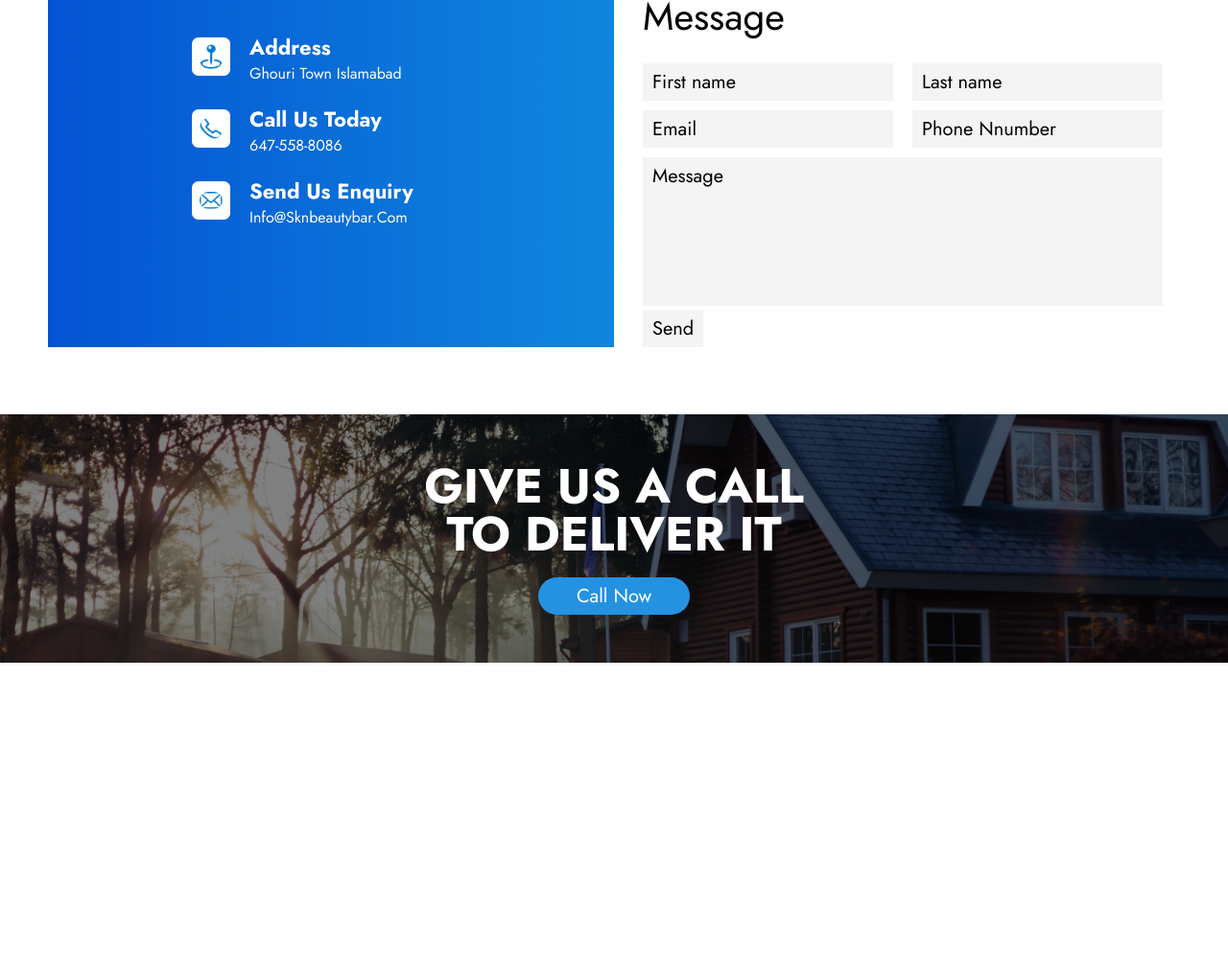
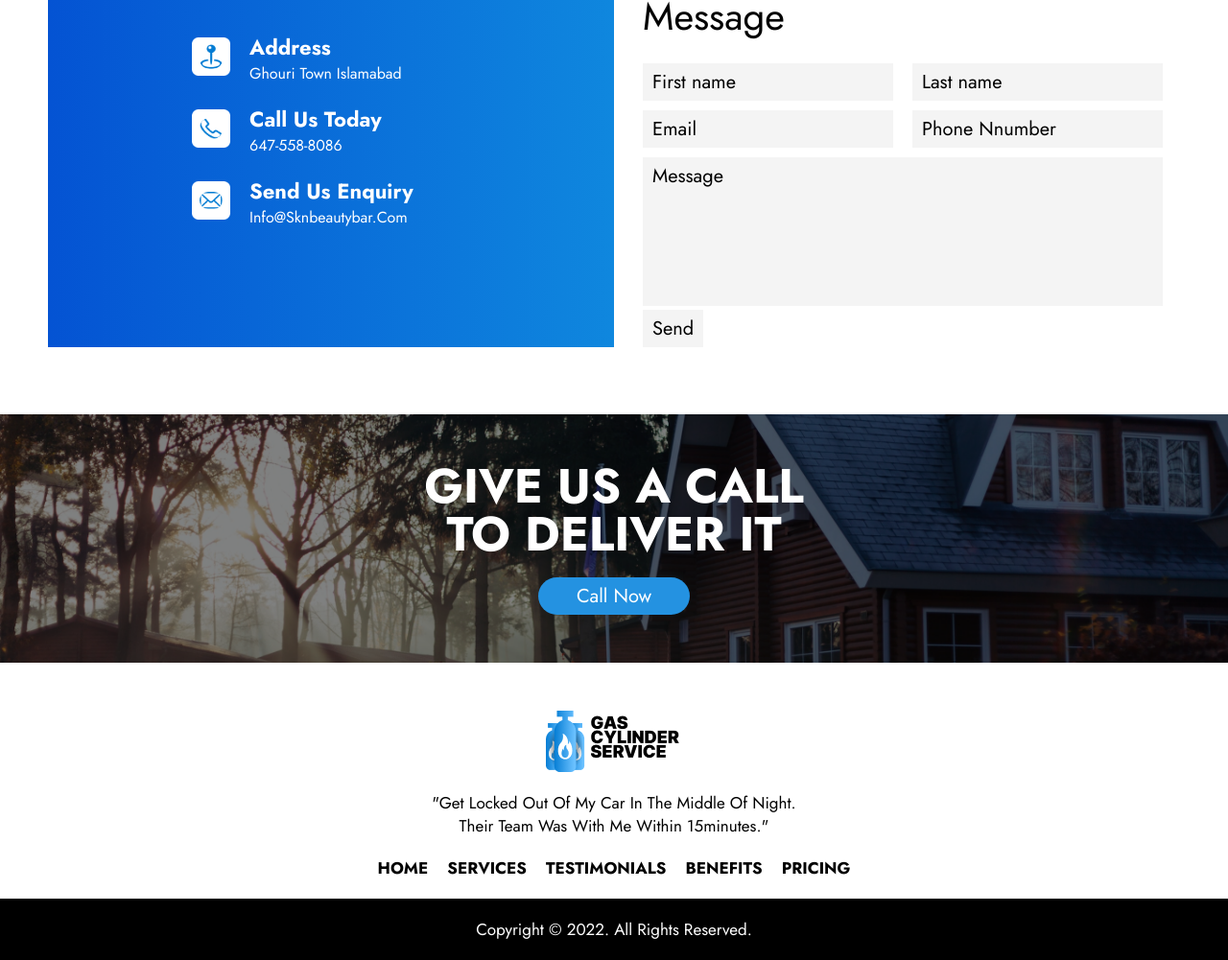
Before and after one commit to Sanaullah-Solangi/Gas-Cylinder-Service, a plain HTML site: page index.html in a window 1280 px wide. Shown: the part 4427-5428 px from the top of the page at 96% size. Before the commit the page ends 5168 px from the top, so only its background shows below. Drawn offline with Linux system fonts and the light colour scheme.

Commit message:
website footer is also completed and project is finished

```diff
--- a/assets/responsive.css
+++ b/assets/responsive.css
@@ -223,6 +223,12 @@
   }
 }
 
+@media (width <=605px) {
+  .footer-para {
+    width: 75%;
+  }
+}
+
 @media (width <=520px) {
   .hero-features-container,
   .hero-feature {
@@ -304,6 +310,10 @@
 
   .my-cylinder-content-wrapper {
     padding-bottom: 0%;
+  }
+
+  .footer-para {
+    width: 100%;
   }
 
   .drop-up a i {
--- a/assets/style.css
+++ b/assets/style.css
@@ -213,7 +213,8 @@ a {
 .hero-features-container,
 .about-content,
 .available-container,
-.location-content {
+.location-content,
+.copyright {
   color: var(--white);
 }
 .btn,
@@ -484,9 +485,33 @@ a {
   background-image: url(./images/Rectangle-bg-3.png);
 }
 
-.deliver-container .available-content > .available-heading{
+.deliver-container .available-content > .available-heading {
   width: 60%;
 }
+
+/*!=============== footer section ===============*/
+
+.footer-main-content {
+  gap: 2rem;
+}
+
+.footer-main-content .footer-para,
+.footer-main-content .navbar a,
+.copyright {
+  font-size: 1.7rem;
+}
+
+.footer-para {
+  width: 55%;
+}
+
+.copyright {
+  background-color: var(--black);
+  width: 100%;
+  padding: 2rem;
+  margin-top: 2rem;
+}
+
 /*!========== drop up css ==========*/
 .drop-up {
   bottom: 3%;
--- a/index.html
+++ b/index.html
@@ -588,6 +588,60 @@
           </div>
         </div>
       </section>
+
+      <!--!=============== footer section starts ===============-->
+      <footer class="footer-container d-flex dir-col al-center jc-center">
+        <!--!todo======= footer main content =======-->
+        <div
+          class="footer-main-content d-flex dir-col al-center jc-center txt-center"
+        >
+          <!--!?=== footer logo ===-->
+          <div class="footer-logo d-flex al-center jc-center">
+            <img
+              src="./assets/images/logo.png"
+              alt="this is footer logo"
+              width="100%"
+              height="100%"
+            />
+          </div>
+          <!--!?=== footer para ===-->
+          <p class="footer-para txt-cap txt-center">
+            "get locked out of my car in the middle of night. Their team was
+            with me within 15minutes."
+          </p>
+          <!--!?=== footer navbar ===-->
+          <nav class="navbar d-flex al-center jc-between transition-3ms bold">
+            <a href="#home" class="txt-up txt-center d-flex al-center jc-center"
+              >home</a
+            >
+            <a
+              href="#services"
+              class="txt-up txt-center d-flex al-center jc-center"
+              >services</a
+            >
+            <a
+              href="#testimonials"
+              class="txt-up txt-center d-flex al-center jc-center"
+              >testimonials</a
+            >
+            <a
+              href="#benefits"
+              class="txt-up txt-center d-flex al-center jc-center"
+              >benefits</a
+            >
+            <a
+              href="#pricing"
+              class="txt-up txt-center d-flex al-center jc-center"
+              >pricing</a
+            >
+          </nav>
+        </div>
+
+        <!--!todo======= copyright =======-->
+        <p class="txt-center txt-cap copyright">
+          copyright &copy; 2022. all rights reserved.
+        </p>
+      </footer>
     </div>
 
     <!--!========== drop up section ==========-->
```
